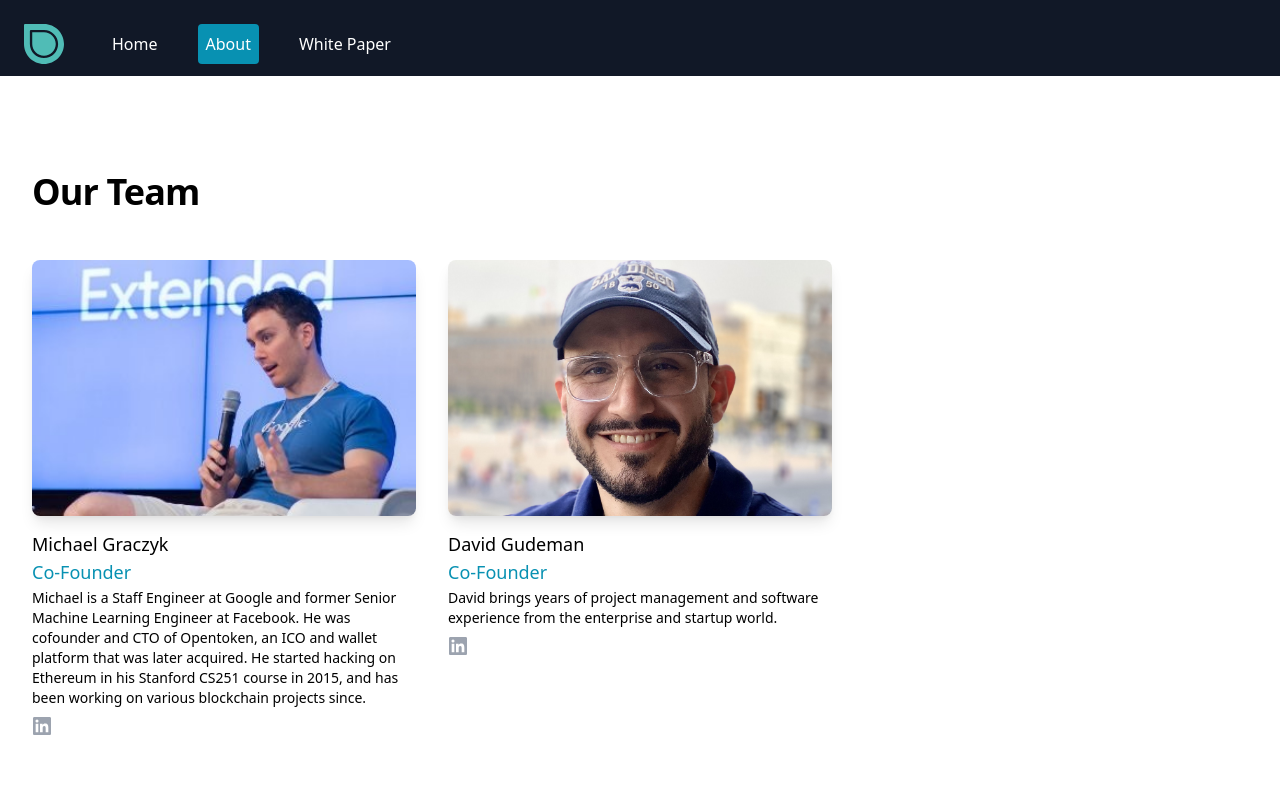
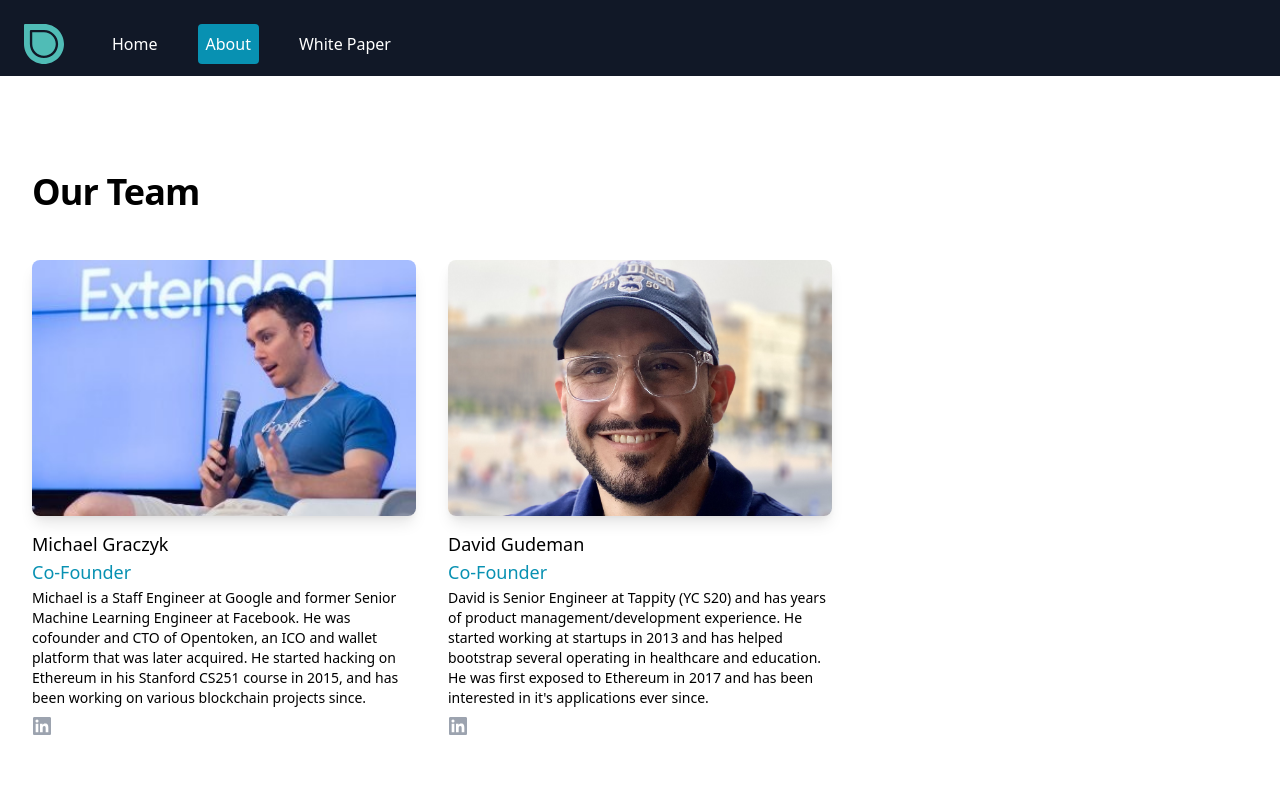
Before and after one commit to liquidum-network/liquidum-org, a React (Create React App) app: page /about in a window 1280 px wide. Shown: the top 800 px of the page. Built offline with nearby package versions, Linux system fonts and the light colour scheme.

Commit message:
changed Davids bio

```diff
--- a/src/components/AboutUs/index.tsx
+++ b/src/components/AboutUs/index.tsx
@@ -19,7 +19,9 @@ const people = [
     // twitterUrl: '#',
     linkedinUrl: 'https://www.linkedin.com/in/davidgudeman/',
     objectPosition: 'unset',
-    bio: 'David brings years of project management and software experience from the enterprise and startup world.',
+    bio: `David is Senior Engineer at Tappity (YC S20) and has years of product management/development experience.
+    He started working at startups in 2013 and has helped bootstrap several operating in healthcare and education.
+    He was first exposed to Ethereum in 2017 and has been interested in it's applications ever since.`,
   },
 ];
 
```
